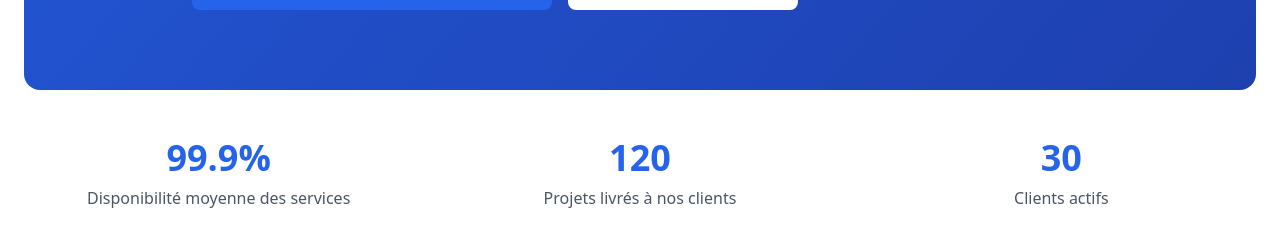
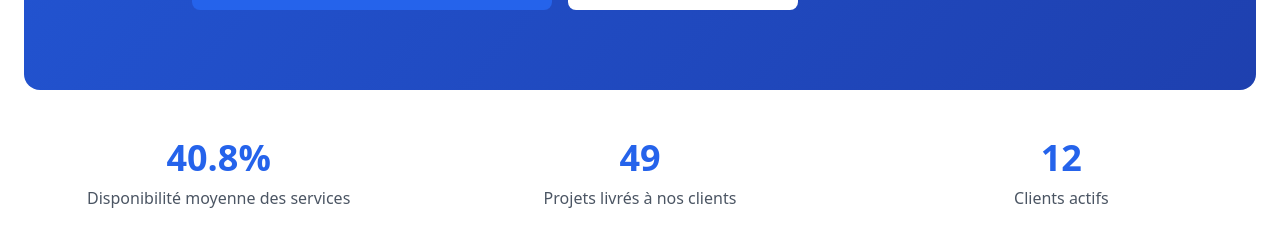
Before and after one commit to LaurentBouquet/siosecure, a React (Vite) app: page / in a window 1280 px wide. Shown: the part 4619-4851 px from the top of the page. Built offline with nearby package versions, Linux system fonts and the light colour scheme.

Commit message:
Petites améliorations de l'affichage

```diff
--- a/src/App.tsx
+++ b/src/App.tsx
@@ -62,8 +62,11 @@ function App() {
     return new Date() > d;
   };
 
+  // For chaining counters: index of the counter that is allowed to start (0..2)
+  const [activeCounterIndex, setActiveCounterIndex] = useState(0);
+
   // CountUp component: animation starts when the element becomes visible (IntersectionObserver)
-  const CountUp = ({ end, suffix = '', decimals = 0, duration = 2000 }: { end: number; suffix?: string; decimals?: number; duration?: number; }) => {
+  const CountUp = ({ end, suffix = '', decimals = 0, duration = 2000, onComplete }: { end: number; suffix?: string; decimals?: number; duration?: number; onComplete?: () => void; }) => {
     const ref = useRef<HTMLSpanElement | null>(null);
     const [started, setStarted] = useState(false);
 
@@ -97,6 +100,9 @@ function App() {
         }
         if (progress < 1) {
           rafId = requestAnimationFrame(step);
+        } else {
+          // finished
+          if (onComplete) onComplete();
         }
       };
       rafId = requestAnimationFrame(step);
@@ -392,13 +398,14 @@ function App() {
                         {isExpired(deadlines.infra) ? (
                           <button
                             disabled
+                            title={`Clôturée le ${formatDateFr(deadlines.infra)}`}
                             className="px-8 py-4 font-semibold text-gray-400 transition-all transform bg-gray-200 rounded-lg cursor-not-allowed"
                           >
                             Postuler maintenant
                           </button>
                         ) : (
                           <a
-                      href={`mailto:siosecure@joliciel.pro?subject=${encodeURIComponent('Candidature - Consultant infra sécurisée junior')}`}
+                            href={`mailto:siosecure@joliciel.pro?subject=${encodeURIComponent('Candidature - Consultant infra sécurisée junior')}&body=${encodeURIComponent("Bonjour,\n\nJe souhaite postuler au poste de Consultant infra sécurisée junior.\n\nNom :\nPrénom :\nTéléphone :\nEmail :\nMessage :\n\nVeuillez trouver mon CV en pièce jointe.\n\nCordialement,\n")}`}
                             className="px-8 py-4 font-semibold text-blue-600 transition-all transform bg-white rounded-lg hover:bg-blue-50 hover:scale-105"
                           >
                             Postuler maintenant
@@ -466,13 +473,14 @@ function App() {
                   {isExpired(deadlines.dev) ? (
                     <button
                       disabled
+                      title={`Clôturée le ${formatDateFr(deadlines.dev)}`}
                       className="px-8 py-4 font-semibold text-gray-400 transition-all transform bg-gray-200 rounded-lg cursor-not-allowed"
                     >
                       Postuler maintenant
                     </button>
                   ) : (
                     <a
-                      href={`mailto:siosecure@joliciel.pro?subject=${encodeURIComponent('Candidature - Consultant développement sécurisé junior')}`}
+                      href={`mailto:siosecure@joliciel.pro?subject=${encodeURIComponent('Candidature - Consultant développement sécurisé junior')}&body=${encodeURIComponent("Bonjour,\n\nJe souhaite postuler au poste de Consultant développement sécurisé junior.\n\nNom :\nPrénom :\nTéléphone :\nEmail :\nMessage :\n\nVeuillez trouver mon CV en pièce jointe.\n\nCordialement,\n")}`}
                       className="px-8 py-4 font-semibold text-blue-600 transition-all transform bg-white rounded-lg hover:bg-blue-50 hover:scale-105"
                     >
                       Postuler maintenant
@@ -497,15 +505,35 @@ function App() {
 
           <div className="grid grid-cols-1 gap-6 md:grid-cols-3 md:gap-8">
             <div className="text-center">
-              <div className="mb-2 text-4xl font-bold text-blue-600"><CountUp end={99.9} decimals={1} suffix="%" duration={2000} /></div>
+              <div className="mb-2 text-4xl font-bold text-blue-600">
+                <CountUp
+                  end={99.9}
+                  decimals={1}
+                  suffix="%"
+                  duration={2000}
+                  onComplete={() => setActiveCounterIndex(1)}
+                />
+              </div>
               <p className="text-gray-600">Disponibilité moyenne des services</p>
             </div>
             <div className="text-center">
-              <div className="mb-2 text-4xl font-bold text-blue-600"><CountUp end={120} duration={2000} /></div>
+                  <div className="mb-2 text-4xl font-bold text-blue-600">
+                    {activeCounterIndex >= 1 ? (
+                      <CountUp end={120} duration={2000} onComplete={() => setActiveCounterIndex(2)} />
+                    ) : (
+                      <span>0</span>
+                    )}
+                  </div>
               <p className="text-gray-600">Projets livrés à nos clients</p>
             </div>
             <div className="text-center">
-              <div className="mb-2 text-4xl font-bold text-blue-600"><CountUp end={30} duration={2000} /></div>
+                  <div className="mb-2 text-4xl font-bold text-blue-600">
+                    {activeCounterIndex >= 2 ? (
+                      <CountUp end={30} duration={2000} />
+                    ) : (
+                      <span>0</span>
+                    )}
+                  </div>
               <p className="text-gray-600">Clients actifs</p>
             </div>
           </div>
```
Lines whose indentation alone changed are shown as unchanged.
